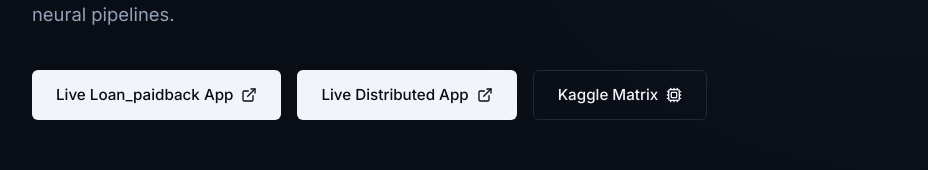
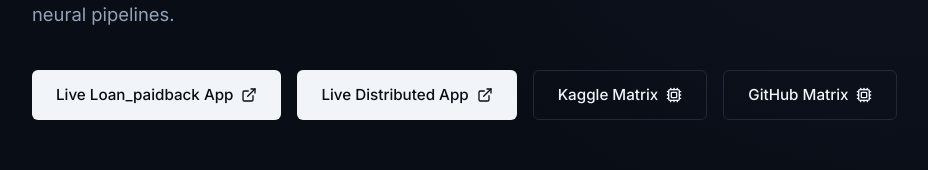
Before and after one commit to Atif-eng/Atif-eng.github.io, a plain HTML site: page index.html in a window 1280 px wide. Shown: the part 408-578 px from the top of the page, without its empty margins (82-1010 px from the left). Drawn offline with nearby package versions, Linux system fonts and the light colour scheme.

Commit message:
Github added

```diff
--- a/index.html
+++ b/index.html
@@ -325,6 +325,9 @@
             <a href="https://www.kaggle.com/atifkhan12" target="_blank" class="btn-secondary">
                 Kaggle Matrix <i data-lucide="cpu" style="width:16px;height:16px;"></i>
             </a>
+            <a href="https://github.com/Atif-eng" target="_blank" class="btn-secondary">
+                GitHub Matrix <i data-lucide="cpu" style="width:16px;height:16px;"></i>
+            </a>
 
         </div>
     </header>
```
